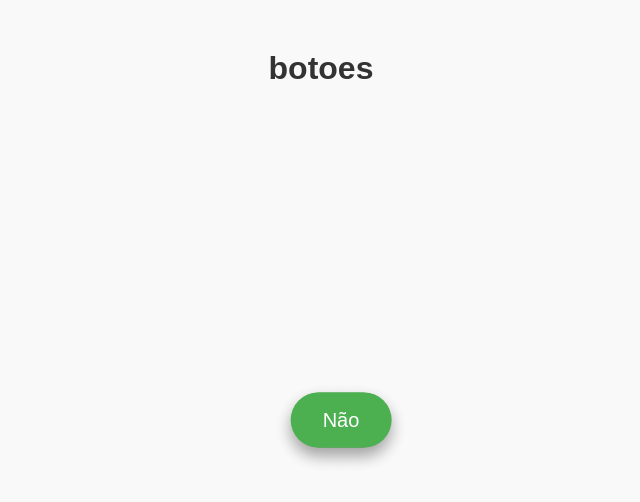
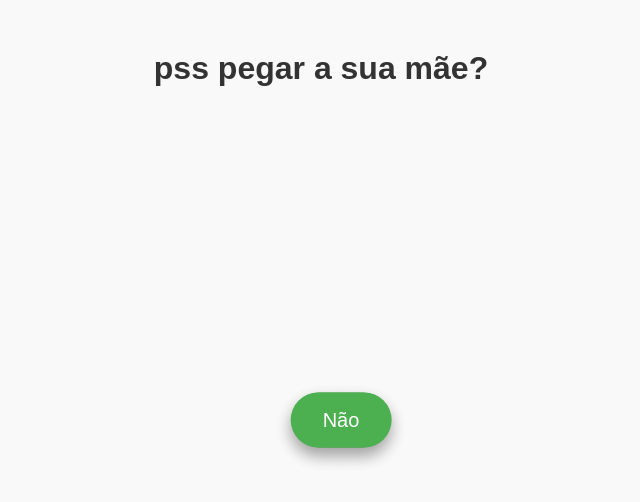
Before and after one commit to barilas/sarinha, a plain HTML site: page index.html in a window 1280 px wide. Shown: the whole page, without its empty margins (319-959 px from the left). Drawn offline with Linux system fonts and the light colour scheme.

Commit message:
index.html

```diff
--- a/index.html
+++ b/index.html
@@ -1,7 +1,7 @@
 <!DOCTYPE html>
 <html>
 <head>
-	<title>Botões Sim e Não</title>
+	<title>amor da minha vida</title>
 	<style>
 		body {
 			background-color: #f9f9f9;
@@ -53,7 +53,7 @@
 	</style>
 </head>
 <body>
-	<h1>botoes</h1>
+	<h1>pss pegar a sua mãe?</h1>
 	<button id="sim">Sim</button>
 	<button id="nao">Não</button>
 	<p id="mensagem">Obrigado, eu te amo &lt;3</p>
```
